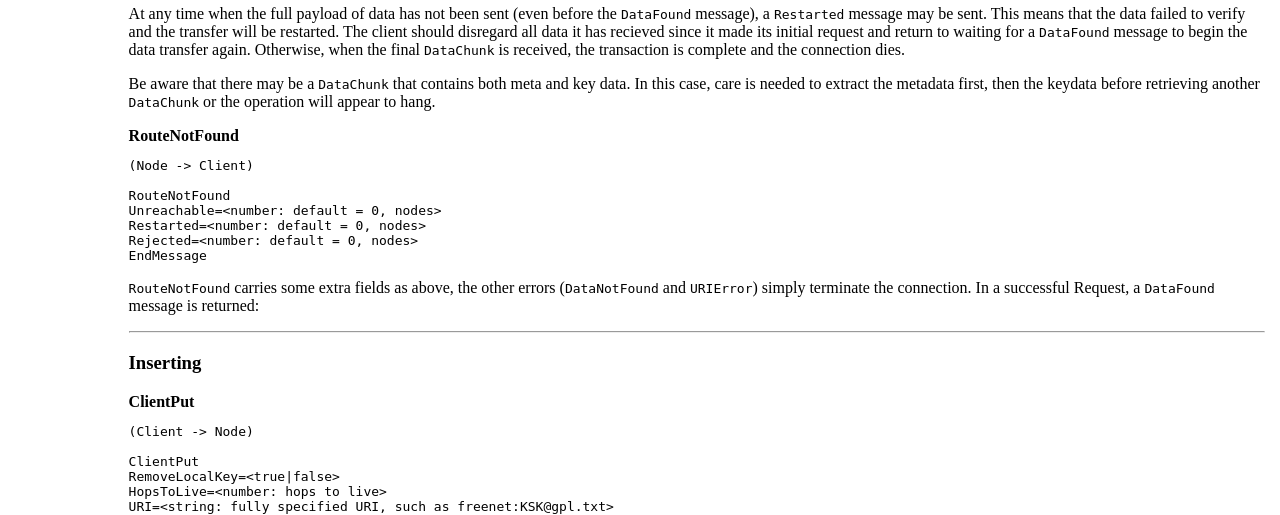
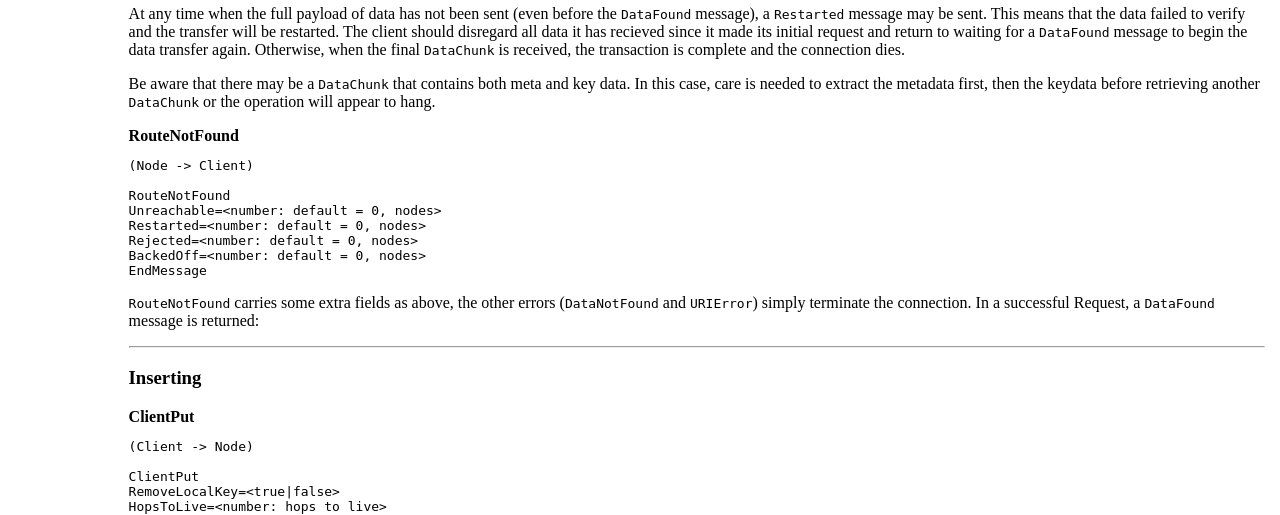
Before and after one commit to hyphanet/website-old, a PHP site: page /SSK/index.php?page=fcp in a window 1280 px wide. Shown: the part 3505-4020 px from the top of the page. Run offline with PHP 8.4, Linux system fonts and the light colour scheme; data that the repository does not hold is empty.

Commit message:
added BackedOff property to RouteNotFound message
git-svn-id: file:///home/toad/git-migration/temprepository/trunk/website@6824 67a373e5-eb02-0410-a15c-ee090a768436

```diff
--- a/pages/fcp.php
+++ b/pages/fcp.php
@@ -293,6 +293,7 @@ RouteNotFound
 Unreachable=&lt;number: default = 0, nodes&gt;
 Restarted=&lt;number: default = 0, nodes&gt;
 Rejected=&lt;number: default = 0, nodes&gt;
+BackedOff=&lt;number: default = 0, nodes&gt;
 EndMessage
 </pre>
 
```
